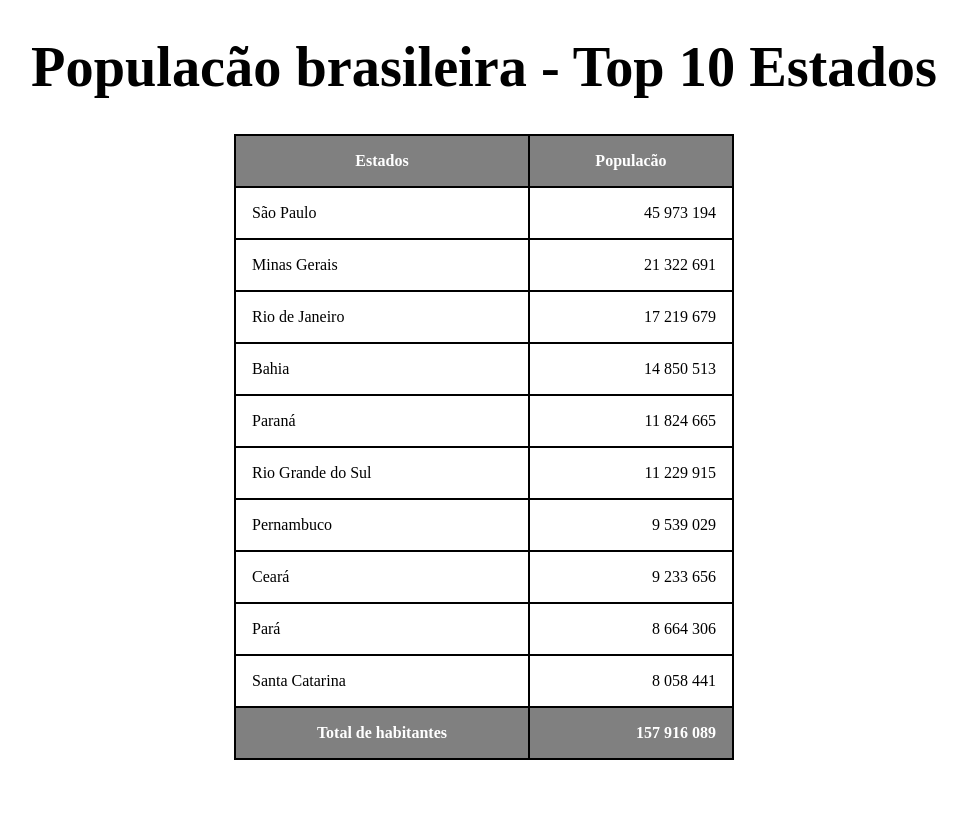
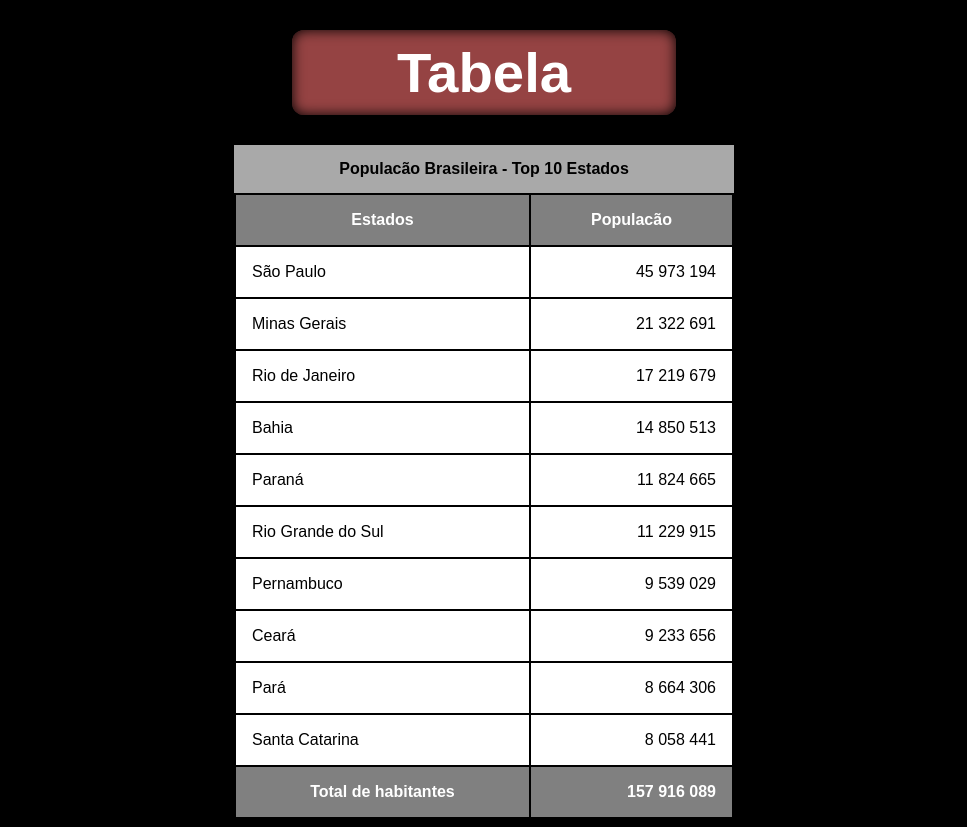
Before and after one commit to NicolasEduardo/curso-html-css, a plain HTML site: page html-css/ex023/tabelas02.html in a window 1280 px wide. Shown: the whole page, without its empty margins (156-1123 px from the left). Before the commit the page ends 800 px from the top, so only its background shows below. Drawn offline with Linux system fonts and the light colour scheme.

Commit message:
Atualização dos arquivos do curso

```diff
--- a/html-css/ex023/tabelas02.html
+++ b/html-css/ex023/tabelas02.html
@@ -5,21 +5,41 @@
     <meta name="viewport" content="width=device-width, initial-scale=1.0">
     <title>Document</title>
     <style>
+        body {
+            font-family: sans-serif;
+            background-color: black;
+            color: white;
+        }
+
         h1 {
             font-size: 4.4vw;
             text-align: center;
             margin: 35px 0px;
+            background-color: rgb(149, 67, 67);
+            width: 30vw;
+            margin: 30px auto;
+            padding: 10px 0px;
+            border-radius: 12px;
+            box-shadow: inset 0px 0px 13px black;
         }
         table {
             border-collapse: collapse;
             margin: auto;
             width: 500px;
+            color: black;
+            background-color: white;
+
         }
 
         td, th {
             border: 2px solid black;
             padding: 2vh;
+            transition-duration: 0.3s;
 
+        }
+        td:hover {
+            font-weight: 600;
+            font-size: 1.1em;
         }
         thead, tfoot {
             background-color: gray;
@@ -29,15 +49,22 @@
             text-align: right;
         }
 
+        caption {
+            background-color: darkgray;
+            padding: 15px 0px;
+            color: black;
+        }
+
     </style>
 </head>
 <body>
-    <h1>Populacão brasileira - Top 10 Estados</h1>
+    <h1>Tabela</h1>
     <table>
+        <caption><strong>Populacão Brasileira - Top 10 Estados</strong></caption>
         <thead>
             <tr>
-                <th>Estados</td>
-                <th>Populacão</td>
+                <th scope="col">Estados</td>
+                <th scope="col">Populacão</td>
             </tr>
         </thead>
         <tbody>
@@ -84,8 +111,8 @@
         </tbody>
         <tfoot>
             <tr>
-                <th>Total de habitantes</th>
-                <th class="num">157 916 089</th>
+                <th scope="row">Total de habitantes</th>
+                <td class="num"><strong>157 916 089</strong></th>
             </tr>
         </tfoot>
     </table>
```
Also changed, not shown: html-css/ex023/tabelas01.html (+3 -1 lines).
